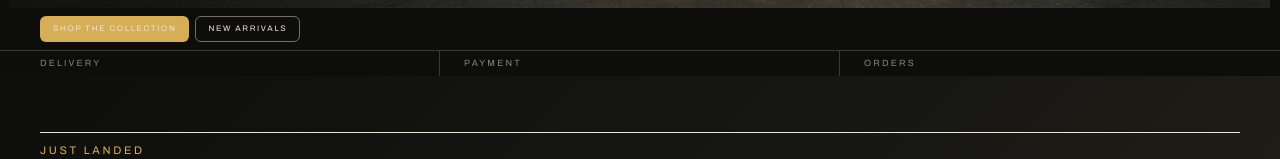
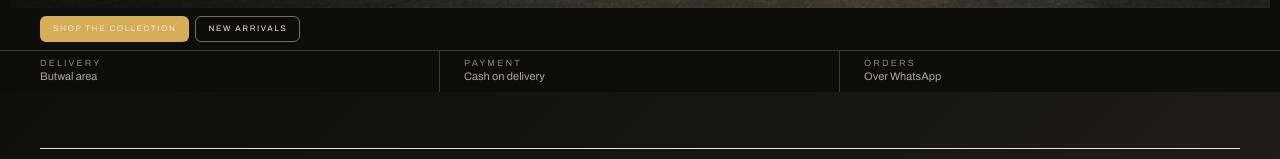
Before and after one commit to mayanksinjali/NISHA-FANCY, a Next.js app: page / in a window 1280 px wide. Shown: the part 793-952 px from the top of the page. Built offline with nearby package versions, Linux system fonts and the light colour scheme; no server answers.

Commit message:
Restore hero details and remove arrivals eyebrow

```diff
--- a/app/(site)/page.tsx
+++ b/app/(site)/page.tsx
@@ -19,7 +19,7 @@ export default async function HomePage() {
       <section className="mx-auto max-w-[1500px] px-5 pt-8 md:px-10 md:pt-14">
         <SectionHeading
           id="new-arrivals"
-          eyebrow="Just landed"
+          eyebrow=""
           title="New arrivals"
           lede="Pick your piece, see the price, and order straight on WhatsApp."
           action={{ label: "See all products", href: "/shop" }}
--- a/components/hero.tsx
+++ b/components/hero.tsx
@@ -32,9 +32,14 @@ export default function Hero() {
 
       <div className="relative border-t border-paper/20">
         <dl className="mx-auto grid max-w-[1500px] grid-cols-3 divide-x divide-paper/20 px-3 text-paper/75 md:px-10">
-          {["Delivery", "Payment", "Orders"].map((term) => (
+          {[
+            ["Delivery", "Butwal area"],
+            ["Payment", "Cash on delivery"],
+            ["Orders", "Over WhatsApp"],
+          ].map(([term, detail]) => (
             <div key={term} className="px-2 py-2 first:pl-0 last:pr-0 md:px-6 md:first:pl-0">
               <dt className="eyebrow text-[9px] text-paper/55">{term}</dt>
+              <dd className="mt-0.5 text-[9px] leading-tight text-paper/70 md:text-[11px]">{detail}</dd>
             </div>
           ))}
         </dl>
--- a/components/section-heading.tsx
+++ b/components/section-heading.tsx
@@ -23,7 +23,7 @@ export default function SectionHeading({
       className="flex flex-col gap-3 border-t border-ink pt-3 md:flex-row md:items-end md:justify-between"
     >
       <div>
-        <p className="eyebrow text-terracotta">{eyebrow}</p>
+        {eyebrow && <p className="eyebrow text-terracotta">{eyebrow}</p>}
         <h2 className="mt-2 font-display text-[clamp(1.8rem,5vw,3.5rem)] leading-[0.95] uppercase">
           {title}
         </h2>
```
